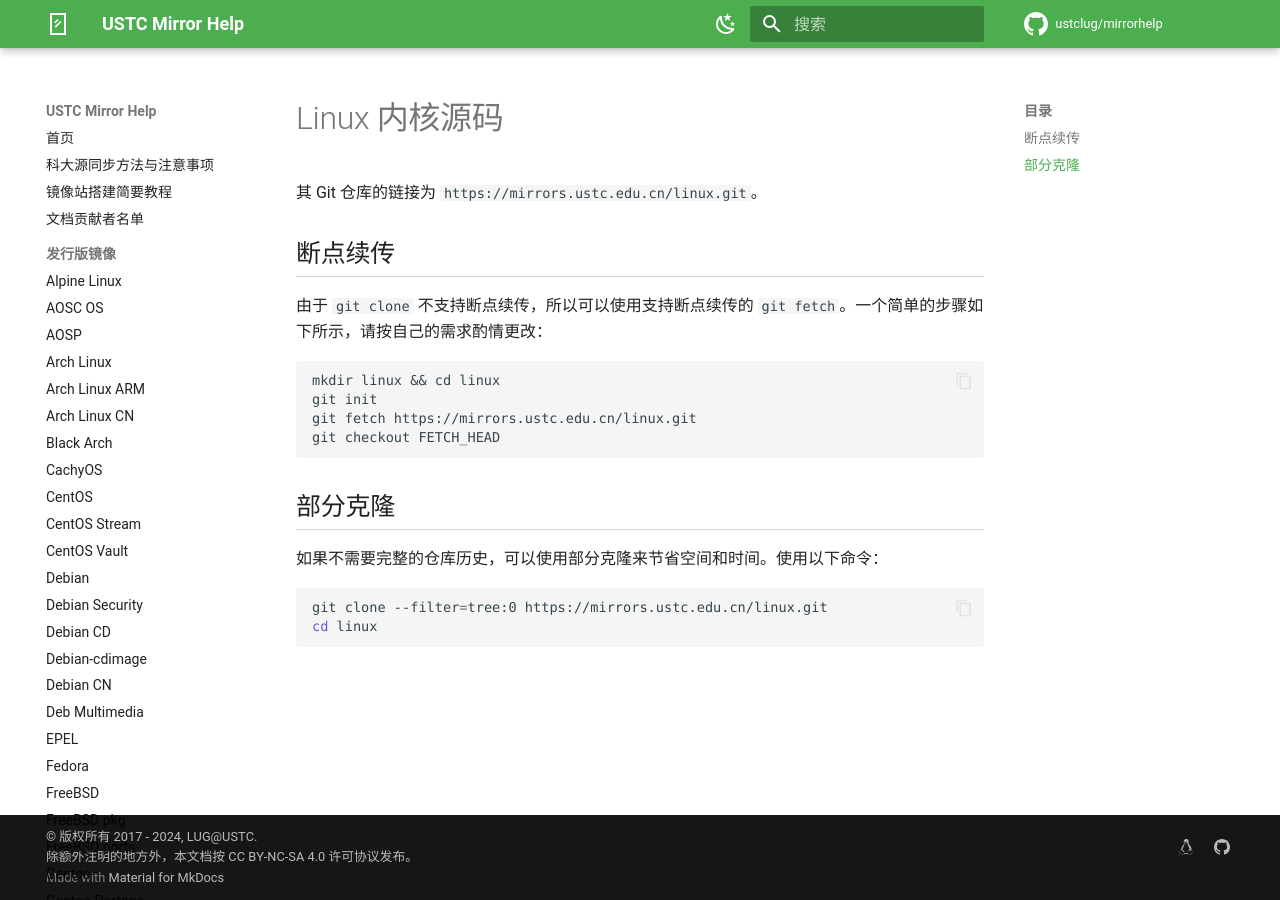
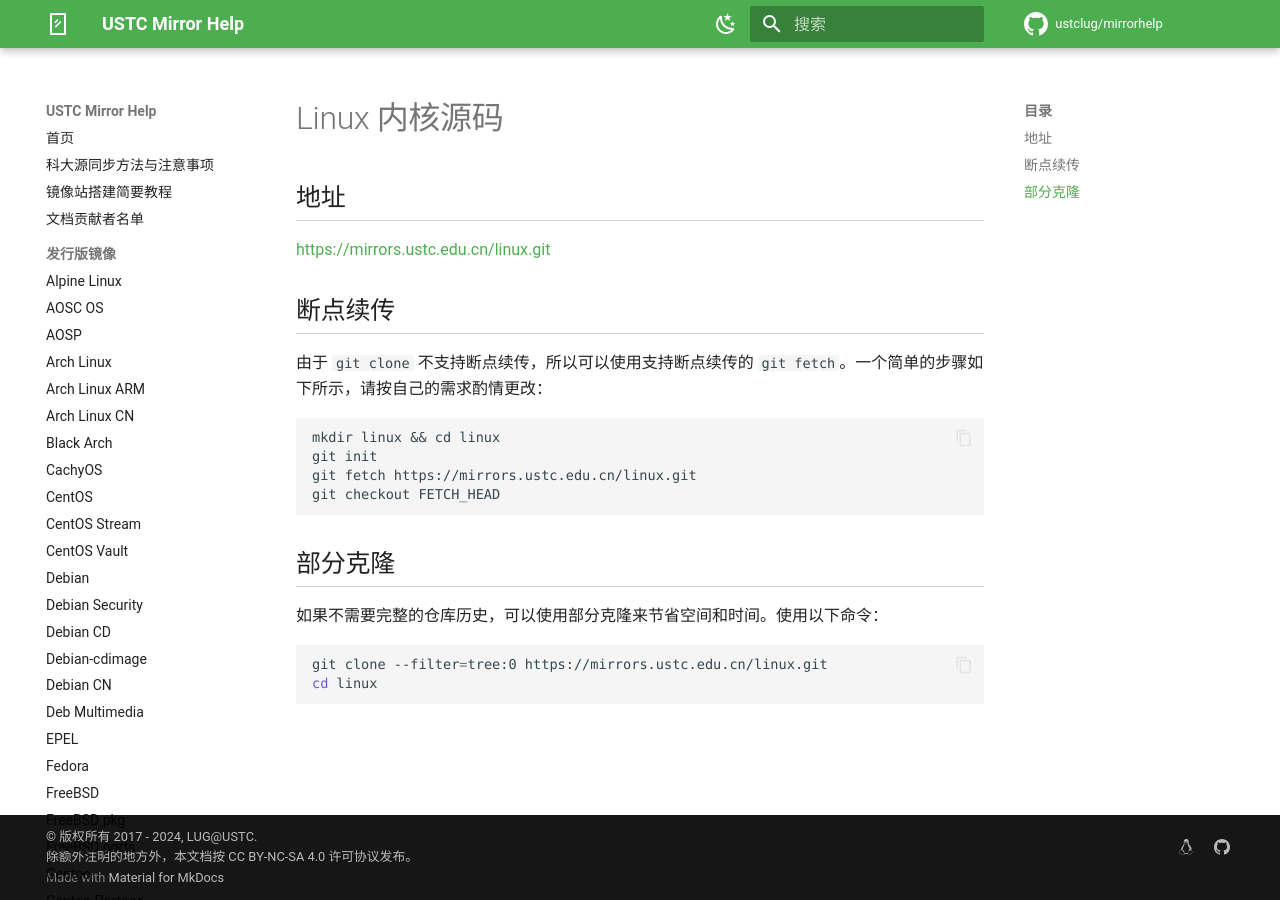
Before and after one commit to ustclug/mirrorhelp, an MkDocs documentation site: the page built from docs/linux.git.md, in a window 1280 px wide. Built offline with MkDocs 1.6.1 and Material for MkDocs 9.7.7, drawn with Linux system fonts in a browser that asks for light colours; comment, search, counter and statistics services are not loaded.

Commit message:
Update Linux Help

```diff
--- a/docs/linux.git.md
+++ b/docs/linux.git.md
@@ -1,6 +1,8 @@
 # Linux 内核源码
 
-其 Git 仓库的链接为 `https://mirrors.ustc.edu.cn/linux.git`。
+## 地址
+
+<https://mirrors.ustc.edu.cn/linux.git>
 
 ## 断点续传
 
```
